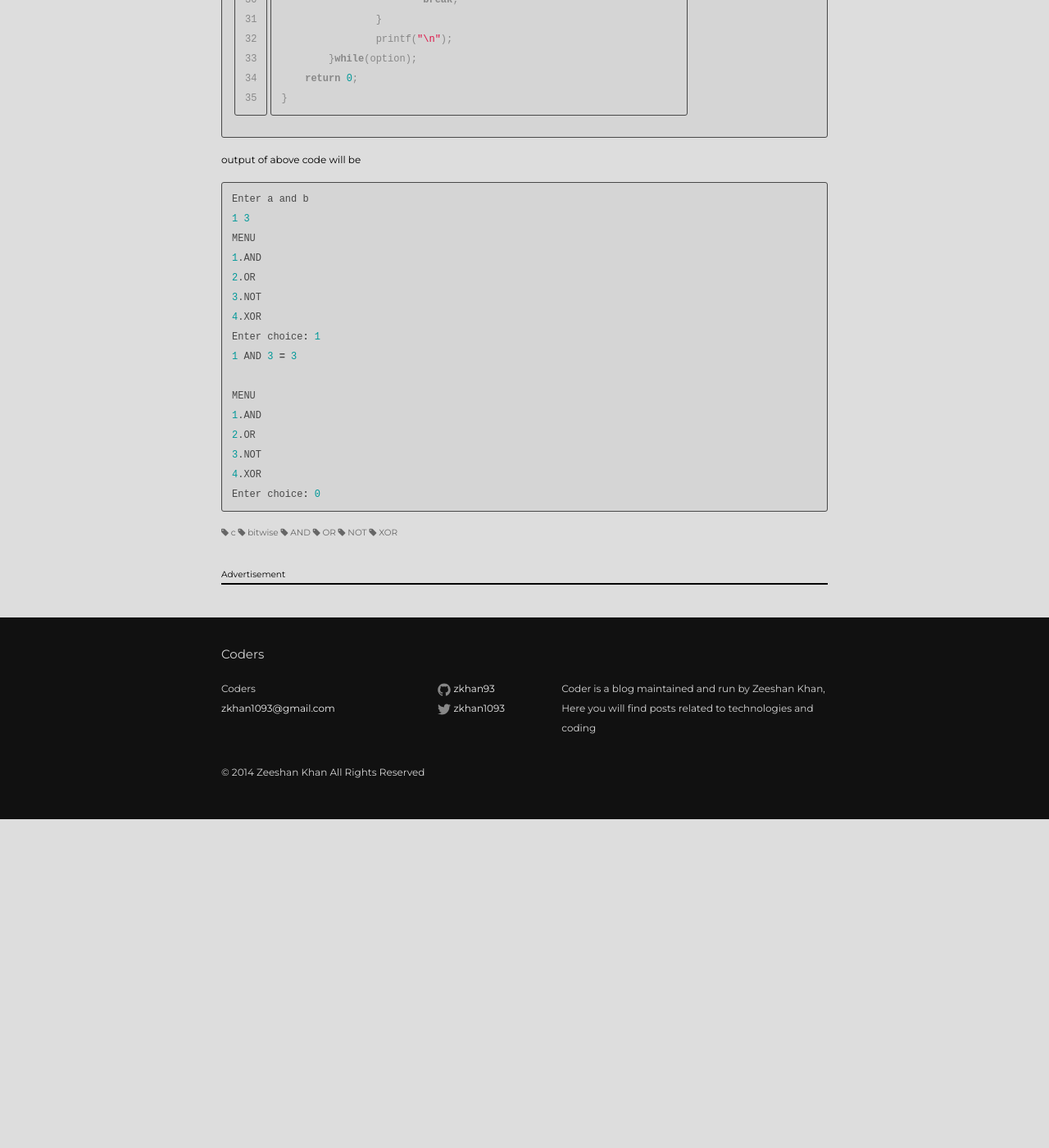
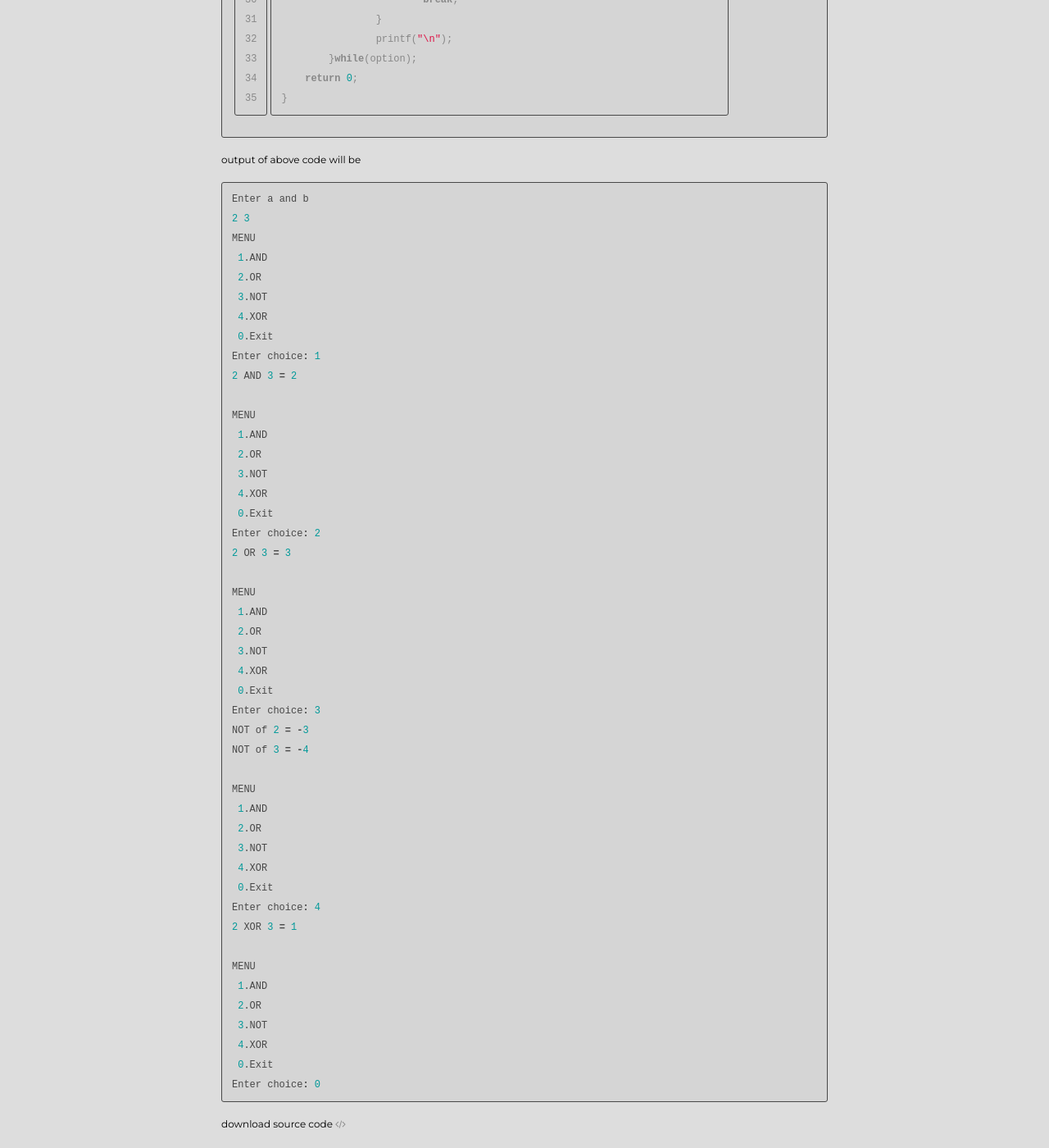
Before and after one commit to zkhan93/zkhan93.github.io, a Jekyll site: the page built from articles/c/_posts/2015-01-01-bitwise-operator-in-c.markdown, in a window 1280 px wide and 1400 px high, scrolled down 967 px. Shown: the whole window at 82% size. Built offline with Jekyll 4.4.1, drawn with Linux system fonts in a browser that asks for light colours; nearby versions of some CDN libraries; before the commit the page ends 1966 px from its top, so only the background shows below that.

Commit message:
adding codes

```diff
--- a/articles/c/_posts/2014-12-28-add-two-numbers-in-c.markdown
+++ b/articles/c/_posts/2014-12-28-add-two-numbers-in-c.markdown
@@ -26,6 +26,7 @@ int main(){
 The above code result in following output
 {% highlight c %}
 Enter two numbers
-10 14.5
-sum of 10 and 14.5 is 24.5
+12 34
+sum of 12.000000 and 34.000000 is 46.000000
 {% endhighlight %}
+download source code [<i class="fa fa-code"></i>](/assets/codes/c/add-two-numbers-in-c.c)
--- a/articles/c/_posts/2015-01-01-bitwise-operator-in-c.markdown
+++ b/articles/c/_posts/2015-01-01-bitwise-operator-in-c.markdown
@@ -15,7 +15,7 @@ int main(){
 	printf("Enter a and b\n");
 	scanf("%d %d",&a,&b);
 	do{
-		printf("MENU\n 1.AND\n 2.OR\n 3.NOT \n 4.XOR\n");
+		printf("MENU\n 1.AND\n 2.OR\n 3.NOT \n 4.XOR\n 0.Exit\n");
 		printf("Enter choice: ");
 		scanf("%d",&option);
 		switch(option){
@@ -49,20 +49,50 @@ int main(){
 output of above code will be
 {% highlight c %}
 Enter a and b
-1 3
+2 3
 MENU
-1.AND
-2.OR
-3.NOT
-4.XOR
+ 1.AND
+ 2.OR
+ 3.NOT
+ 4.XOR
+ 0.Exit
 Enter choice: 1
-1 AND 3 = 3
+2 AND 3 = 2
 
 MENU
-1.AND
-2.OR
-3.NOT
-4.XOR
+ 1.AND
+ 2.OR
+ 3.NOT
+ 4.XOR
+ 0.Exit
+Enter choice: 2
+2 OR 3 = 3
+
+MENU
+ 1.AND
+ 2.OR
+ 3.NOT
+ 4.XOR
+ 0.Exit
+Enter choice: 3
+NOT of 2 = -3
+NOT of 3 = -4
+
+MENU
+ 1.AND
+ 2.OR
+ 3.NOT
+ 4.XOR
+ 0.Exit
+Enter choice: 4
+2 XOR 3 = 1
+
+MENU
+ 1.AND
+ 2.OR
+ 3.NOT
+ 4.XOR
+ 0.Exit
 Enter choice: 0
-
 {% endhighlight %}
+download source code [<i class="fa fa-code"></i>](/assets/codes/c/bitwise-operations-in-c.c)
```
Also changed, not shown: articles/c/_posts/2014-12-31-swap-two-numbers-in-c.markdown (+7 -6 lines), articles/java/_posts/2014-12-28-add-two-numbers-in-java.markdown (+11 -6 lines), 5 other files.
